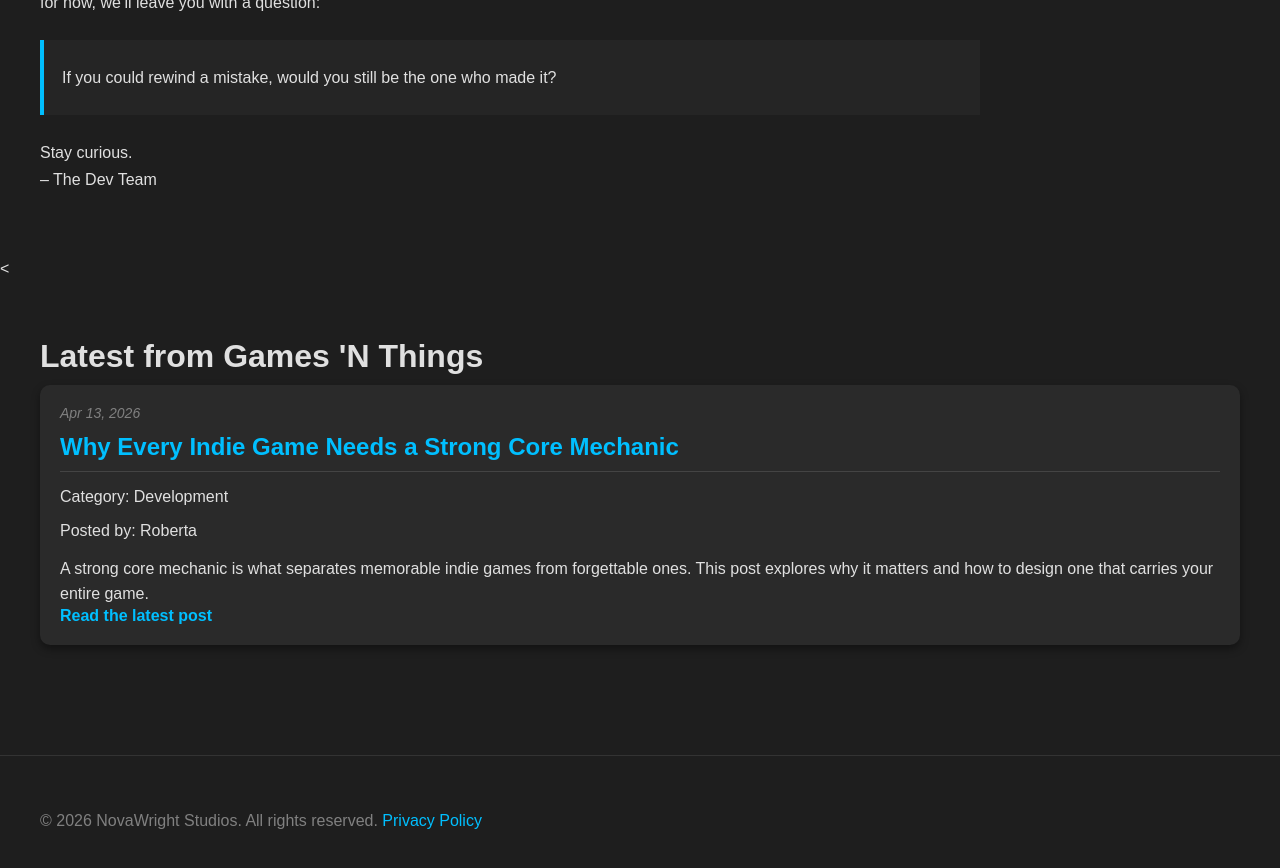
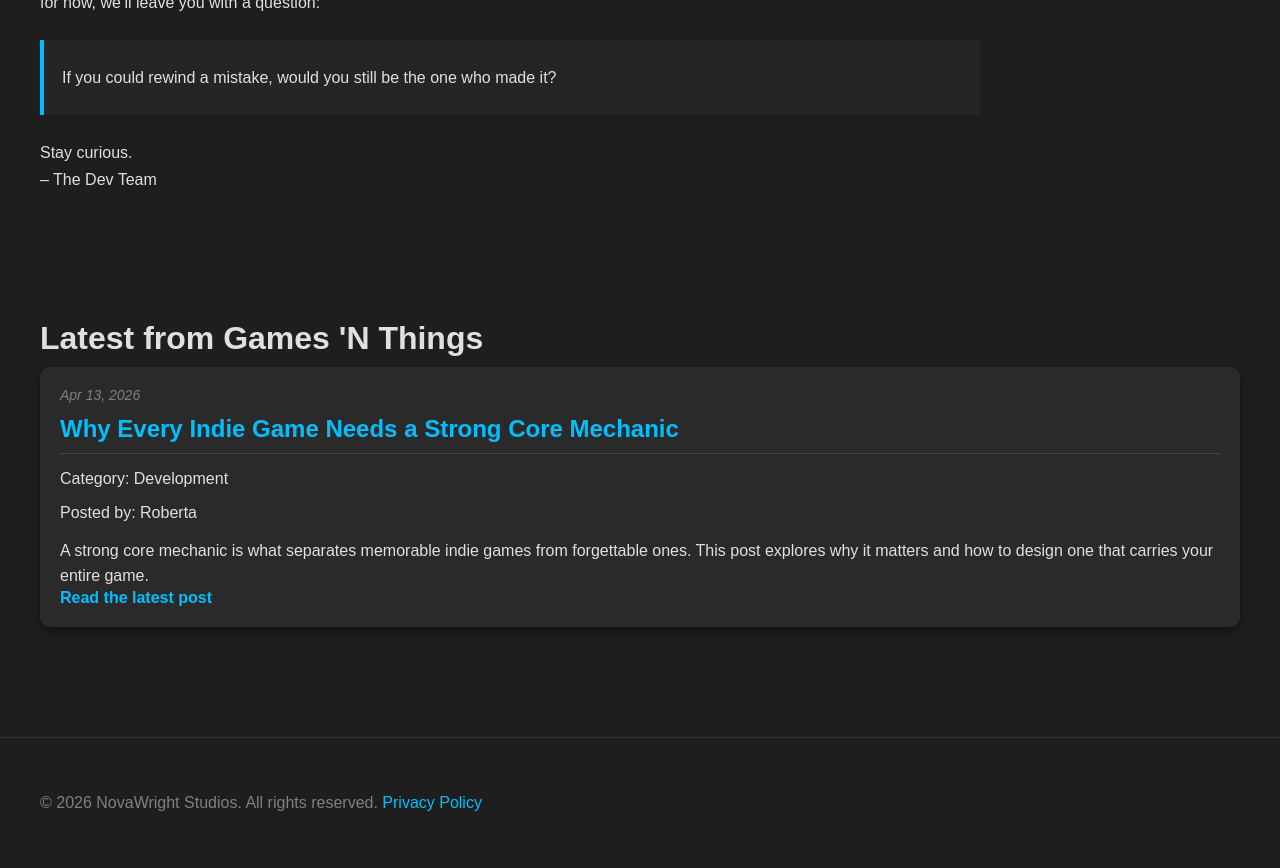
Before and after one commit to ScriptureExamined/NovawrightStudios, a Jekyll site: the page built from index.html, in a window 1280 px wide and 900 px high, scrolled down 1090 px. Shown: the top 868 px of the window. Built offline with Jekyll 4.4.1, drawn with Linux system fonts in a browser that asks for light colours.

Commit message:
Update index.html

```diff
--- a/index.html
+++ b/index.html
@@ -87,7 +87,7 @@ title: Home
   </div>
 </section>
 
-<<section class="home-blog-roll">
+<section class="home-blog-roll">
   <div class="container">
     <h1>Latest from Games 'N Things</h1>
 
```
